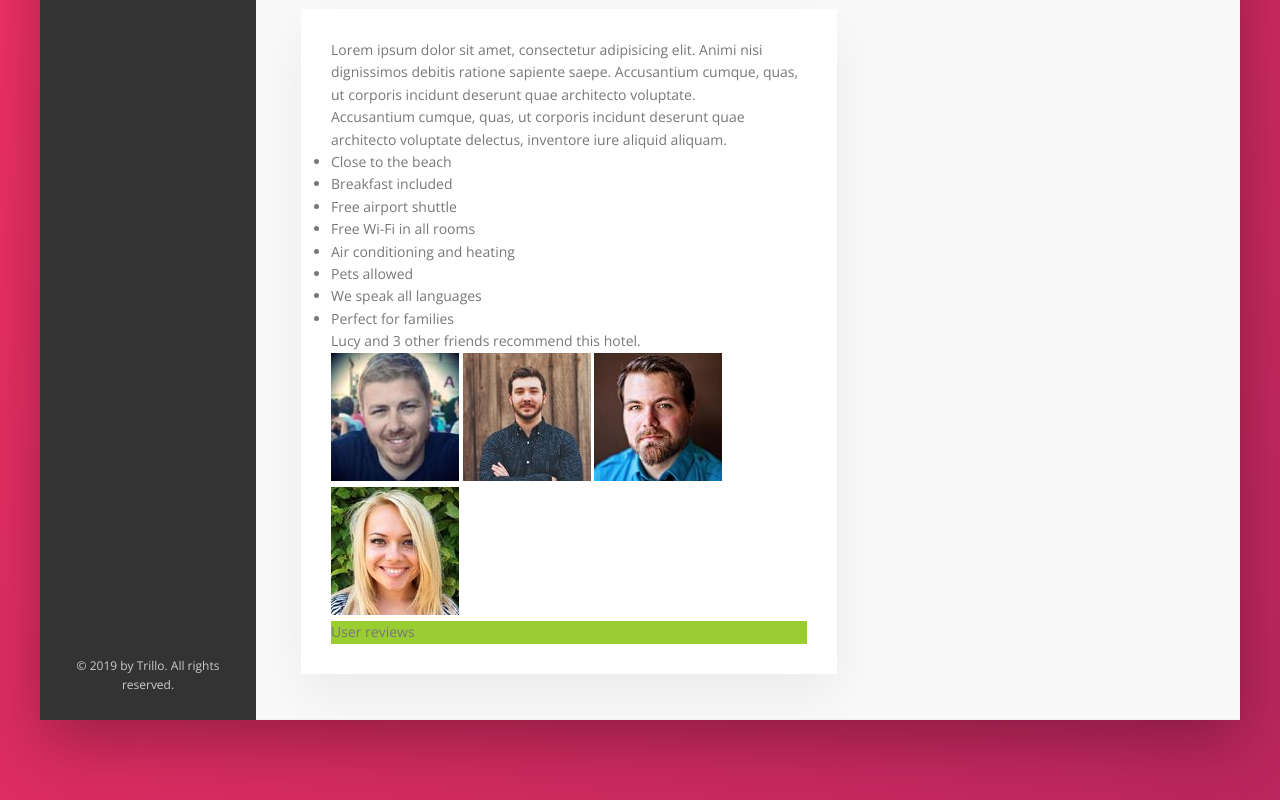
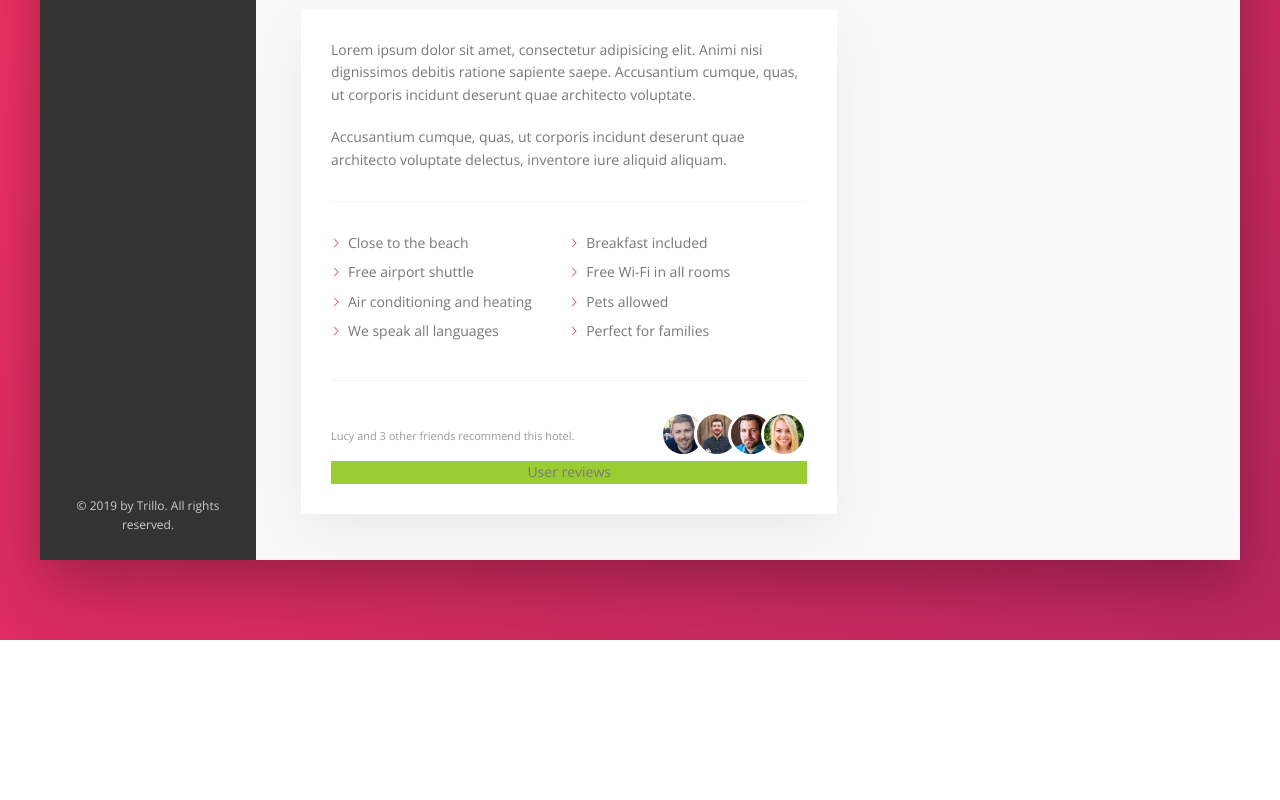
Before and after one commit to 5A58/Trillo, a website: page index.html in a window 1280 px wide. Shown: the part 638-1438 px from the top of the page. After the commit the page ends 1278 px from the top, so only its background shows below. Drawn offline with nearby package versions, Linux system fonts and the light colour scheme.

Commit message:
Style hotel details section

```diff
--- a/sass/_components.scss
+++ b/sass/_components.scss
@@ -295,3 +295,74 @@
         box-shadow: none;
     }
 }
+
+/////////////////////////////////////////
+// PARAGRAPH
+.paragraph:not(:last-of-type) {
+    margin-bottom: 2rem;
+}
+
+/////////////////////////////////////////
+// LIST
+.list {
+    list-style: none;
+    margin: 3rem 0;
+    padding: 3rem 0;
+    border-top: var(--line);
+    border-bottom: var(--line);
+
+    display: flex;
+    flex-wrap: wrap;
+
+    &__item {
+        flex: 0 0 50%;
+        margin-bottom: .7rem;
+    }
+
+    &__item::before {
+        content: "";
+        display: inline-block;
+        height: 1rem;
+        width: 1rem;
+        margin-right: .7rem;
+
+        // older browsers
+        // background-image: url(../img/chevron-thin-right.svg);
+        // background-size: cover;
+
+        // new browsers
+        background-color: var(--color-primary);
+        -webkit-mask-image: url(../img/chevron-thin-right.svg);
+        -webkit-mask-size: cover;
+        mask-image: url(../img/chevron-thin-right.svg);
+        mask-size: cover;
+    }
+}
+
+/////////////////////////////////////////
+// RECOMMEND
+.recommend {
+    font-size: 1.1rem;
+    color: var(--color-gray-dark-3);
+
+    display: flex;
+    align-items: center;
+
+    &__count {
+        margin-right: auto;
+    }
+
+    &__friends {}
+
+    &__photo {
+        box-sizing: content-box;
+        height: 4rem;
+        width: 4rem;
+        border-radius: 50%;
+        border: 3px solid #fff;
+
+        &:not(:last-child) {
+            margin-right: -1.5rem;
+        }
+    }
+}
--- a/sass/_layout.scss
+++ b/sass/_layout.scss
@@ -53,4 +53,7 @@
 .user-reviews {
     background-color: yellowgreen;
     flex: 1;
+    display: flex;
+    flex-direction: column;
+    align-items: center;
 }
```
Also changed, not shown: index.html (+4 -0 lines), css/style.css.
